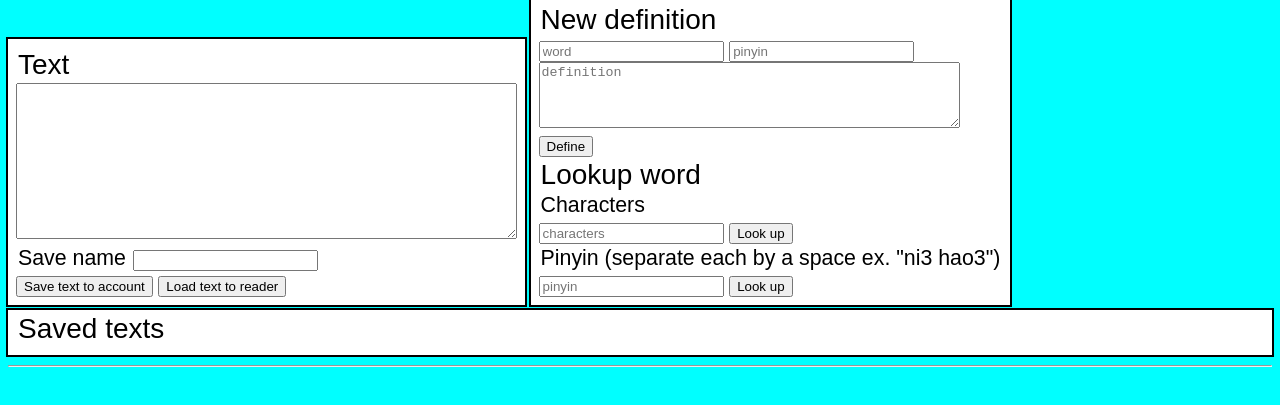
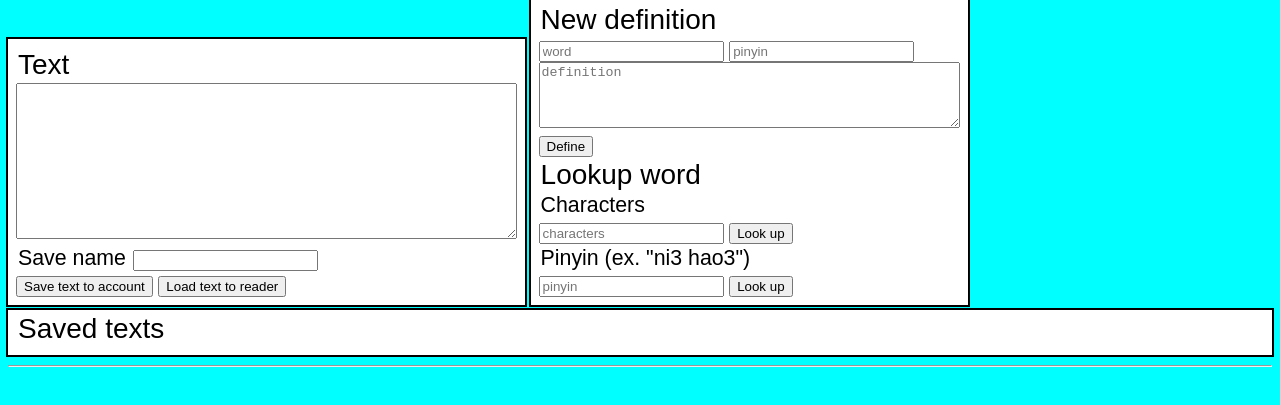
Before and after one commit to regenerativep/chinesereader, a website: page public/reader.html in a window 1280 px wide. Shown: the part 95-500 px from the top of the page. Drawn offline with Linux system fonts and the light colour scheme; no server answers.

Commit message:
pinyin message change

```diff
--- a/public/reader.html
+++ b/public/reader.html
@@ -178,7 +178,7 @@
                 <p class="subtitle">Characters</p>
                 <input type="text" id="inputLookupCharacters" placeholder="characters">
                 <input type="button" id="inputLookupCharactersButton" value="Look up">
-                <p class="subtitle">Pinyin (separate each by a space ex. "ni3 hao3")</p>
+                <p class="subtitle">Pinyin (ex. "ni3 hao3")</p>
                 <input type="text" id="inputLookupPinyin" placeholder="pinyin">
                 <input type="button" id="inputLookupPinyinButton" value="Look up">
             </div>
```
